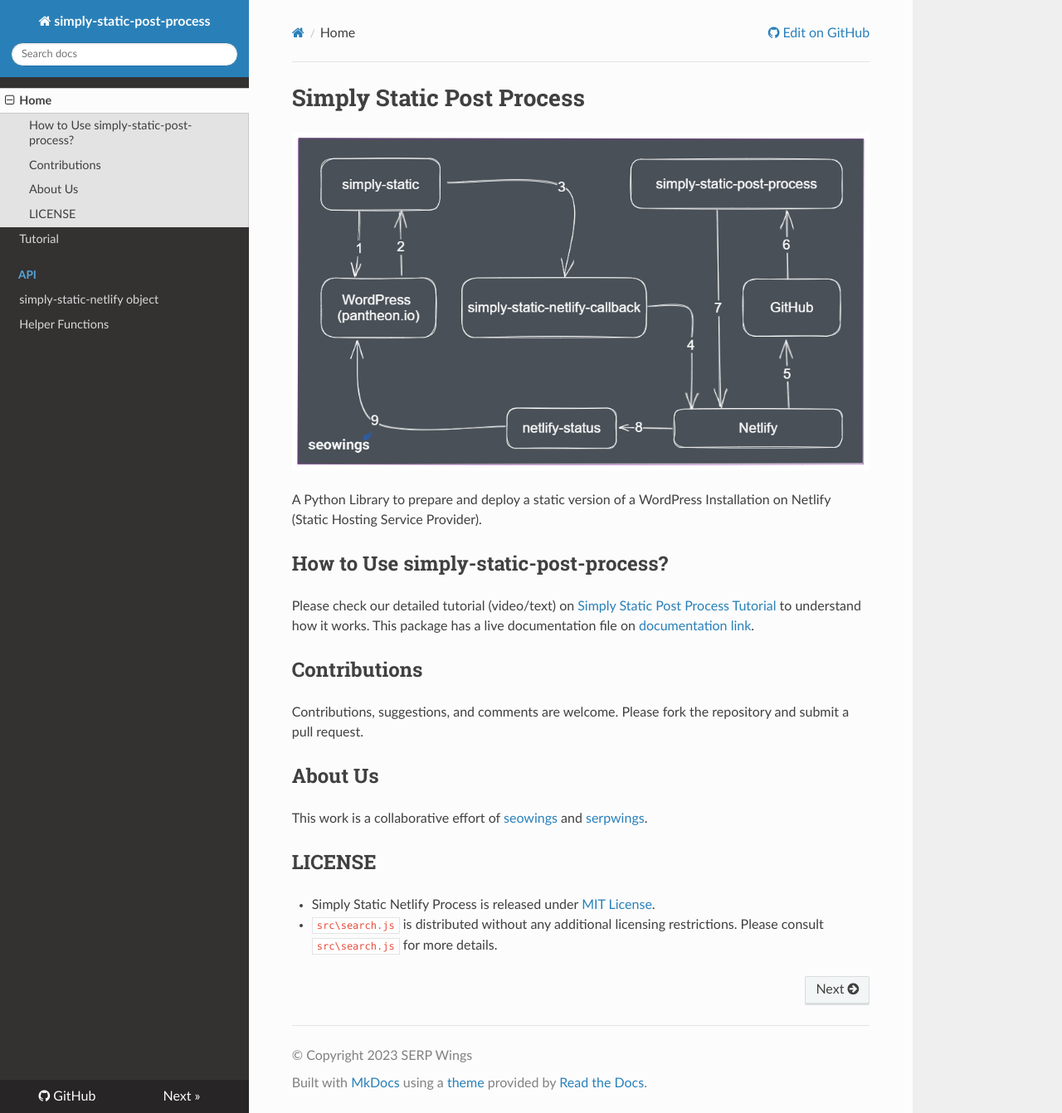
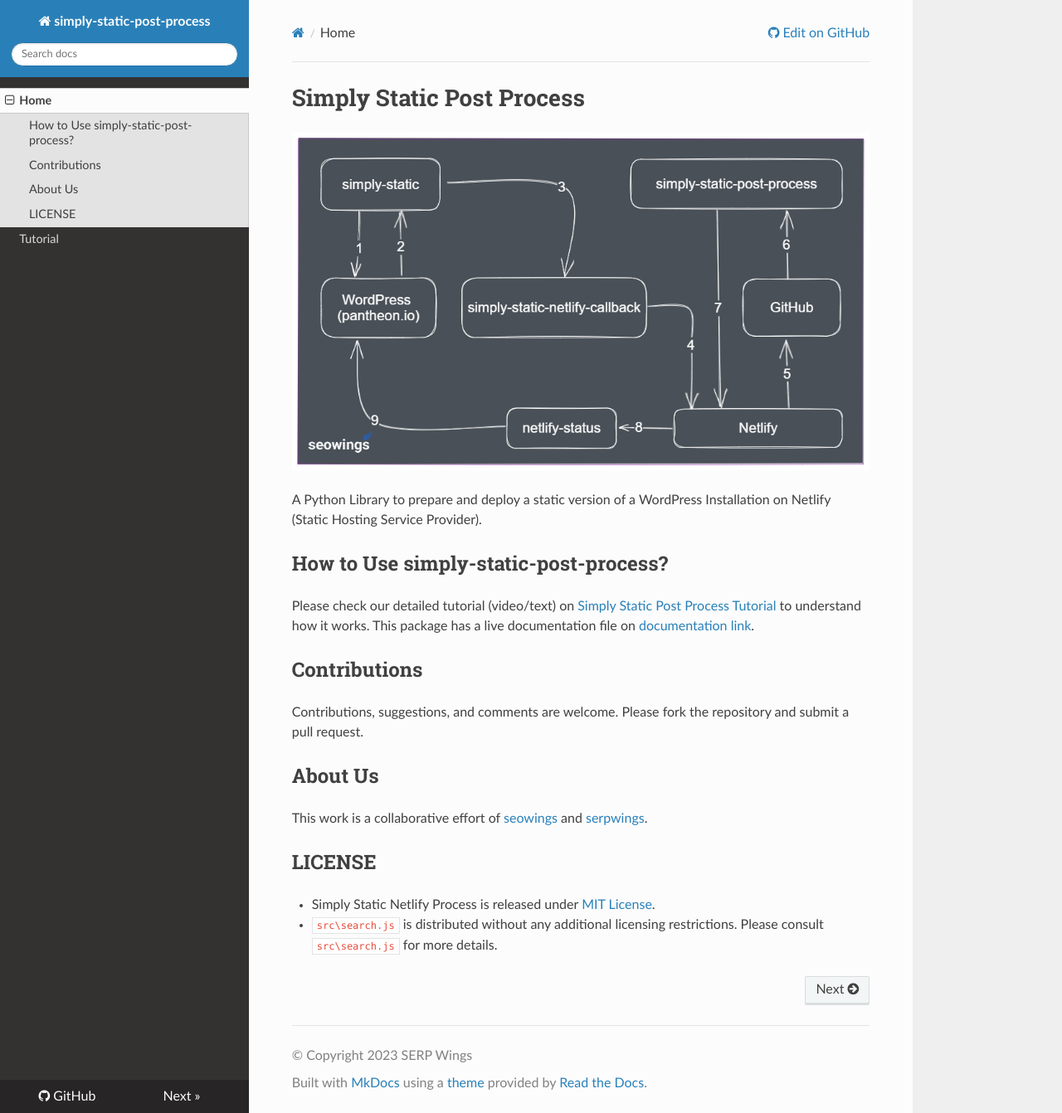
Before and after one commit to serpwings/static-wordpress, an MkDocs documentation site: the page built from docs/index.md, in a window 1280 px wide and 1342 px high. Shown: the whole window at 83% size. Built offline with MkDocs 1.6.1, drawn with Linux system fonts in a browser that asks for light colours; nearby versions of some CDN libraries.

```diff
--- a/mkdocs.yml
+++ b/mkdocs.yml
@@ -10,9 +10,6 @@ edit_uri: blob/main/docs/
 nav:
   - Home: index.md
   - Tutorial: tutorial.md
-  - API:
-    - simply-static-netlify object: simply-static-netlify.md
-    - Helper Functions: helper-functions.md
 
 plugins:
   - search
```
Also changed, not shown: docs/simply-static-netlify.md (deleted, +0 -3 lines).
